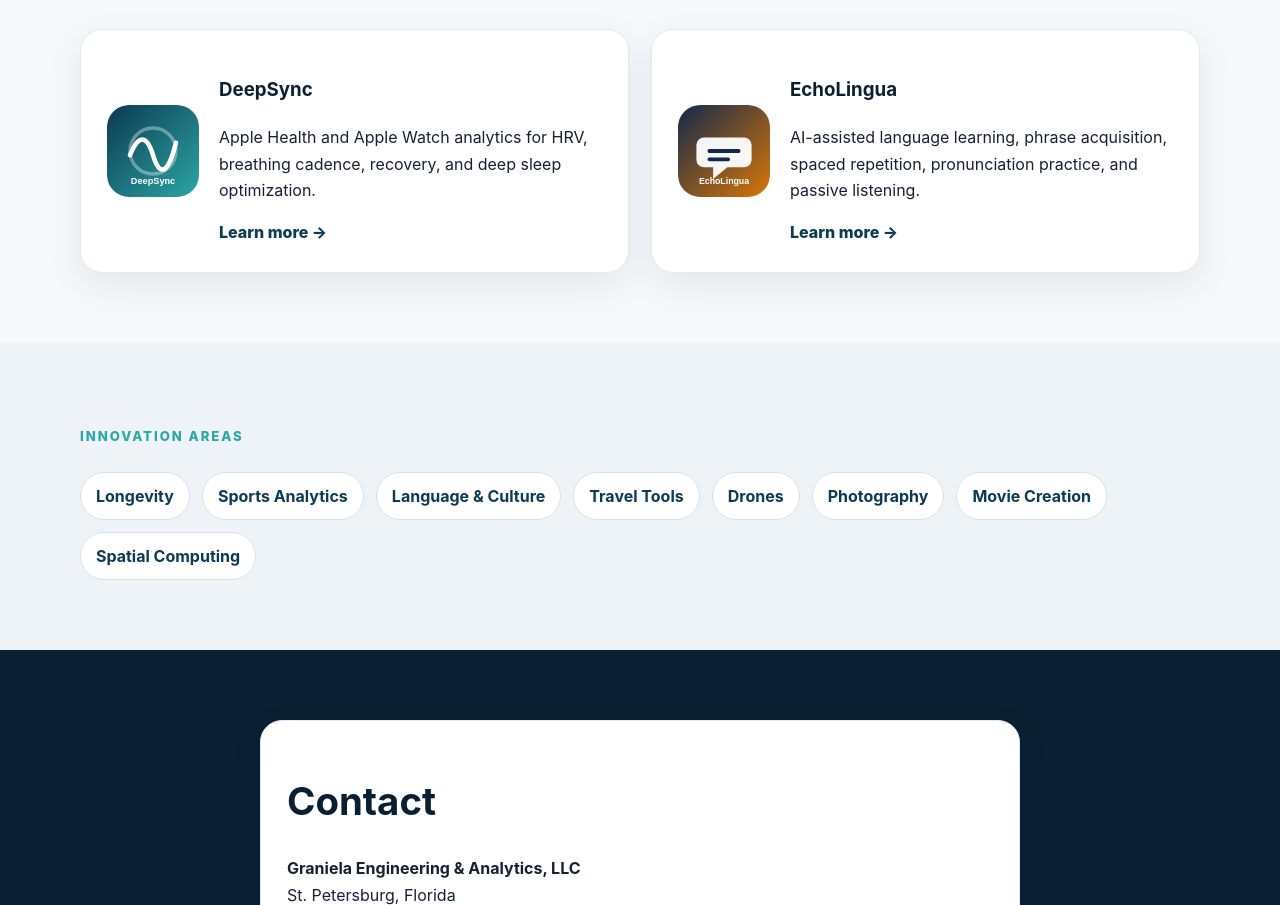
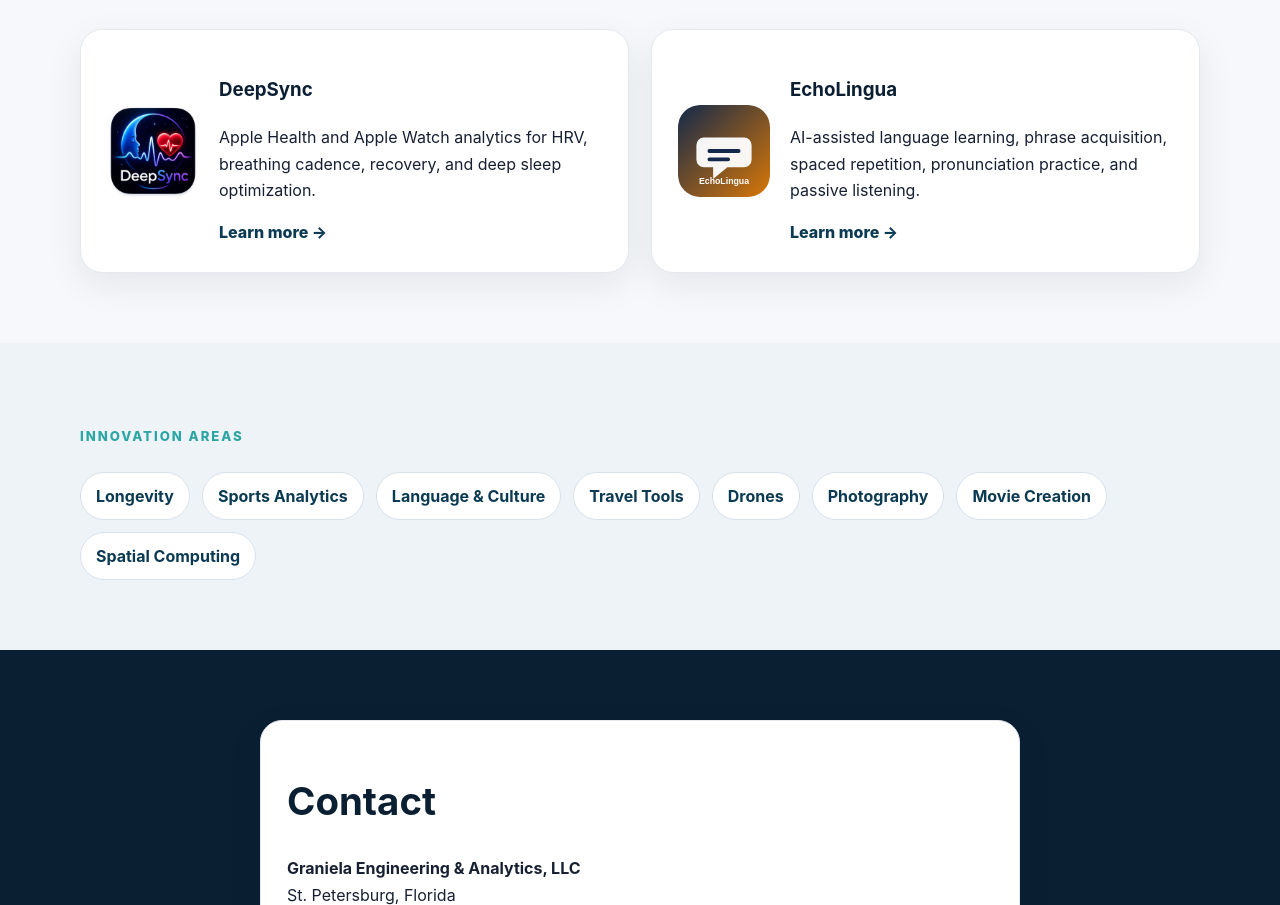
Before and after one commit to granielab/granielab.github.io, a plain HTML site: page index.html in a window 1280 px wide. Shown: the part 2047-2952 px from the top of the page. Drawn offline with Linux system fonts and the light colour scheme.

Commit message:
Use current DeepSync icon on homepage

```diff
--- a/index.html
+++ b/index.html
@@ -77,7 +77,7 @@
     <h2>Human-centered apps built from real-world interests and analytics.</h2>
     <div class="app-grid">
       <article class="app-card">
-        <img src="assets/deepsync-logo.svg" alt="DeepSync logo">
+        <img src="assets/deepsync-icon.png" alt="DeepSync app icon">
         <div>
           <h3>DeepSync</h3>
           <p>Apple Health and Apple Watch analytics for HRV, breathing cadence, recovery, and deep sleep optimization.</p>
```
